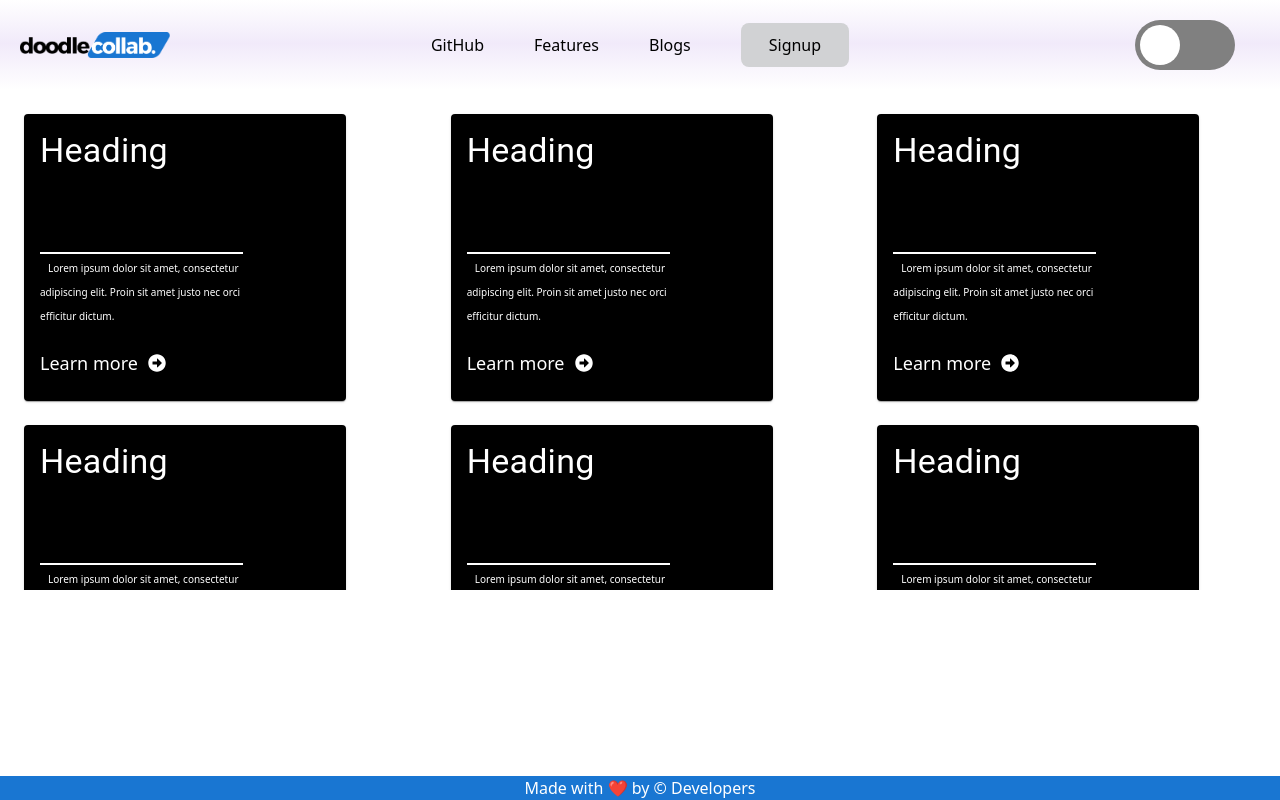
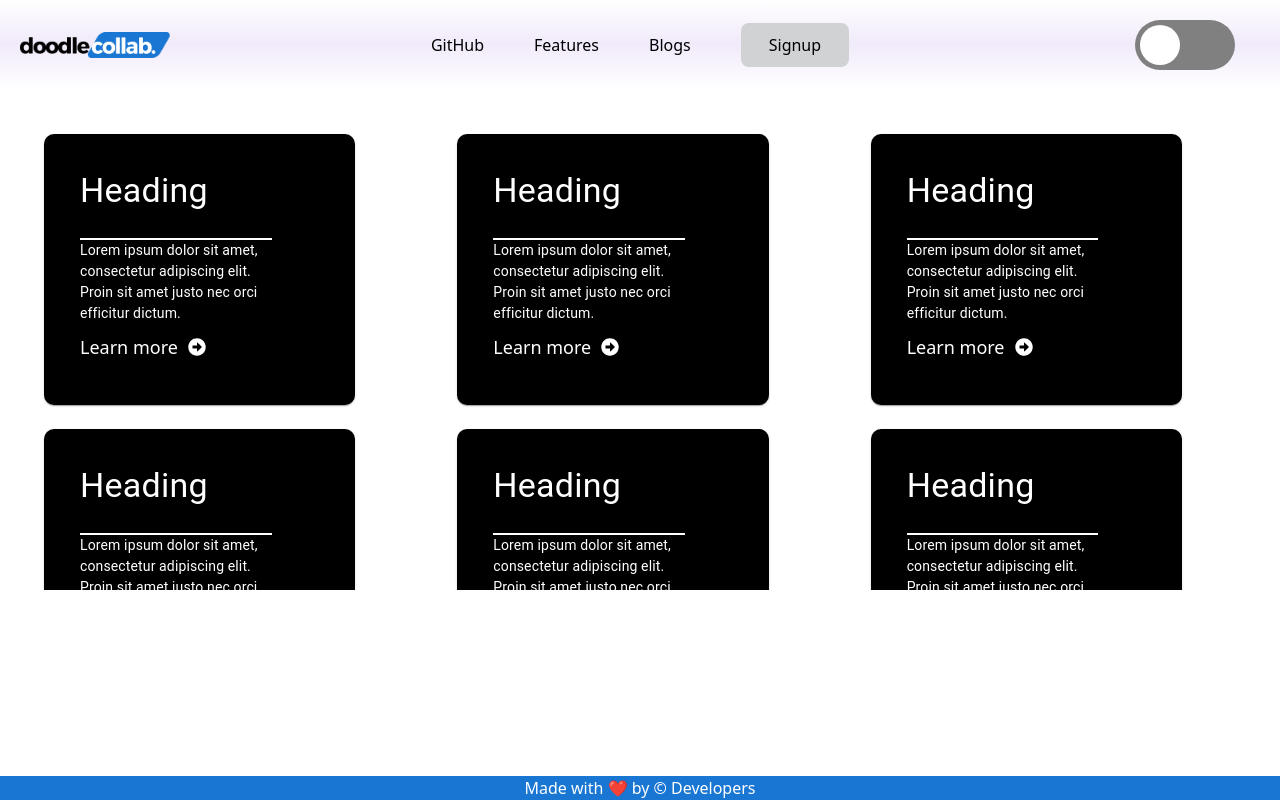
Before and after one commit to WikiPortal/DoodleCollab, a React (Vite) app: page /blogs in a window 1280 px wide. Built offline with nearby package versions, Linux system fonts and the light colour scheme.

Commit message:
Adding more CSS in blog

```diff
--- a/src/pages/Blog/Blog.jsx
+++ b/src/pages/Blog/Blog.jsx
@@ -13,6 +13,11 @@ export default function Blog() {
     color: dark ? 'black' : 'white',
     height: '100%',
     maxWidth: '80%',
+    display: 'flex',
+    flexDirection: 'column',
+    justifyContent: 'space-between',
+    padding: '20px',
+    borderRadius: '10px',
   };
     const items = [
         {'id':1, 'heading':'Heading', 'content':"Lorem ipsum dolor sit amet, consectetur adipiscing elit. Proin sit amet justo nec orci efficitur dictum.", "link":"https://google.com"},
@@ -30,25 +35,22 @@ export default function Blog() {
     ];
 
     return (
-        <div style={{ overflowY: 'auto', maxHeight: '500px', padding: '0' }}>
-            <Grid container spacing={3} style={{ margin: '0 auto', maxWidth: '100%', overflowX: 'hidden', padding: '0' }}>
+        <div style={{ overflowY: 'auto', maxHeight: '500px', padding: '20px' }}>
+        <Grid container spacing={3} style={{ margin: '0 auto', maxWidth: '100%', overflowX: 'hidden' }}>
           {items.map((item) => (
             <Grid key={item.id} item xs={12} sm={6} md={4} style={{ margin: '0' }}>
-                        <Box style={{ height: '100%' }}>
               <Card style={cardStyle}>
                 <CardContent>
-                                    <Typography variant='h4' paddingBottom={10}>{item.heading}</Typography>
-                                    <div style={{ borderTop: dark ? '2px solid black' : '2px solid white',  maxWidth:'70%' }}>
-                                        <Typography variant='p' padding={1} fontSize={10}>{item.content}</Typography>
+                  <Typography variant='h4' paddingBottom={2}>{item.heading}</Typography>
+                  <div style={{ borderTop: dark ? '2px solid black' : '2px solid white', margin: '10px 0', maxWidth: '80%' }}>
+                    <Typography variant='body1' fontSize={14}>{item.content}</Typography>
                   </div>
-                                    <br />
                   <Link to={item.link} style={{ display: 'flex', alignItems: 'center', fontSize: '18px', whiteSpace: 'nowrap' }}>
                     <span style={{ paddingRight: '10px' }}>Learn more</span>
                     <FaArrowAltCircleRight />
                   </Link>
                 </CardContent>
               </Card>
-                        </Box>
             </Grid>
           ))}
         </Grid>
```
Also changed, not shown: package.json (+12 -0 lines). Lines whose indentation alone changed are shown as unchanged.
